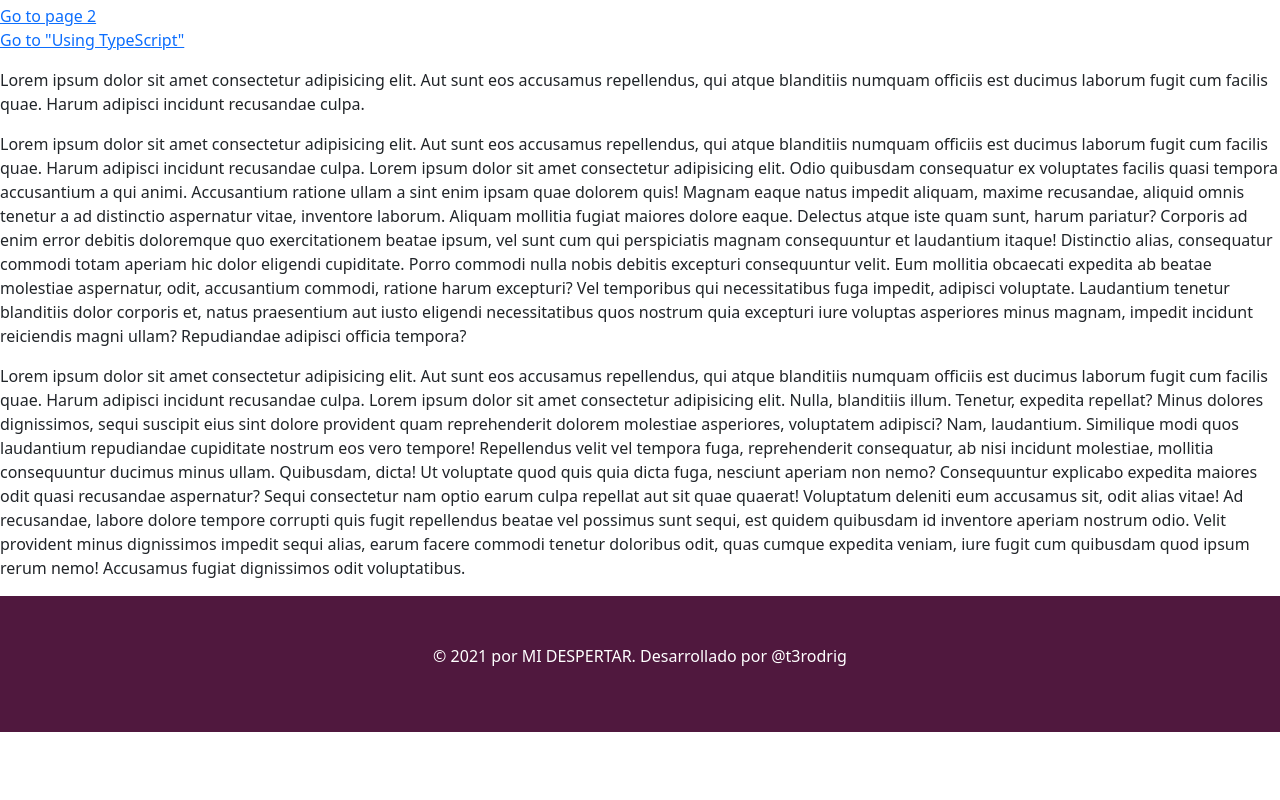
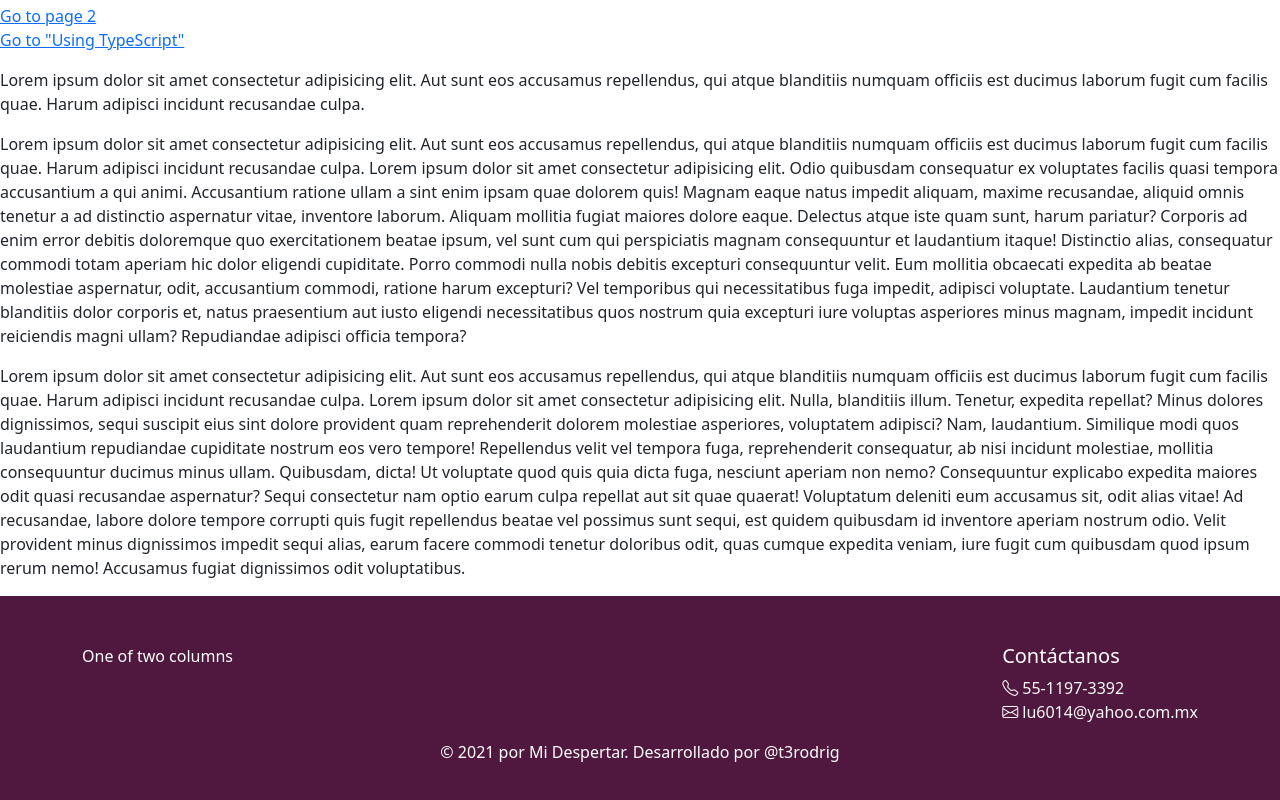
Before and after one commit to t3rodrig/transpersonal, a Gatsby site: page / in a window 1280 px wide. Shown: the part 455-1255 px from the top of the page. Before the commit the page ends 1187 px from the top, so only its background shows below. Built offline with nearby package versions, Linux system fonts and the light colour scheme; Gatsby itself is replaced by a stand-in of ours.

Commit message:
Refactor footer component
* use bootstrap grid
* add icons

```diff
--- /dev/null
+++ b/src/components/footer/footer.css
@@ -0,0 +1,3 @@
+footer {
+  background-color: #50183e;
+}
--- a/src/components/footer/footer.js
+++ b/src/components/footer/footer.js
@@ -1,17 +1,43 @@
 import * as React from "react"
+import "./footer.css"
 
 const Footer = () => (
-  <footer
-    className="footer p-3 p-md-5 mt-auto"
-    style={{ backgroundColor: "#50183e" }}
-  >
+  <footer className="p-3 p-md-5 mt-auto">
     <div className="container text-white">
-      <p className="text-center">
-        © {new Date().getFullYear()} por MI DESPERTAR. Desarrollado por{" "}
-        {/* <a href="https://twitter.com/t3rodrig" style={{ color: "#495057" }}> */}
-        @t3rodrig
-        {/* </a> */}
-      </p>
+      <div className="row">
+        <div className="col-md-auto">One of two columns</div>
+        <div className="col-md-auto ms-auto">
+          <h5>Contáctanos</h5>
+          <ul className="list-unstyled text-small">
+            <li>
+              <a
+                href="tel:5511973392"
+                aria-label="Enlace a la aplicación para móvil"
+                className="link-light text-decoration-none"
+              >
+                <i className="bi bi-telephone"></i> 55-1197-3392
+              </a>
+            </li>
+            <li>
+              <a
+                href="mailto:lu6014@yahoo.com.mx"
+                aria-label="Enlace a correo electrónico "
+                class="link-light text-decoration-none"
+              >
+                <i className="bi bi-envelope"></i> lu6014@yahoo.com.mx
+              </a>
+            </li>
+          </ul>
+        </div>
+      </div>
+      <div className="row">
+        <div className="col-12">
+          <p className="text-center">
+            © {new Date().getFullYear()} por Mi Despertar. Desarrollado por{" "}
+            @t3rodrig
+          </p>
+        </div>
+      </div>
     </div>
   </footer>
 )
```
